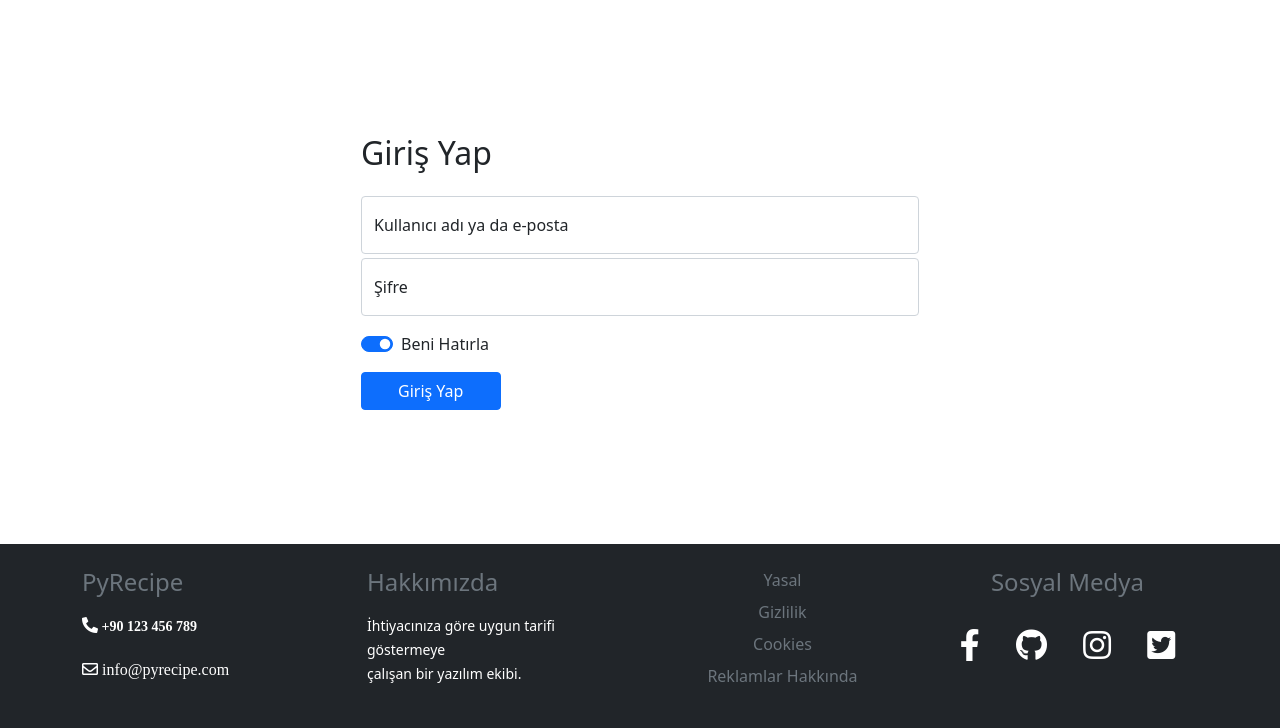
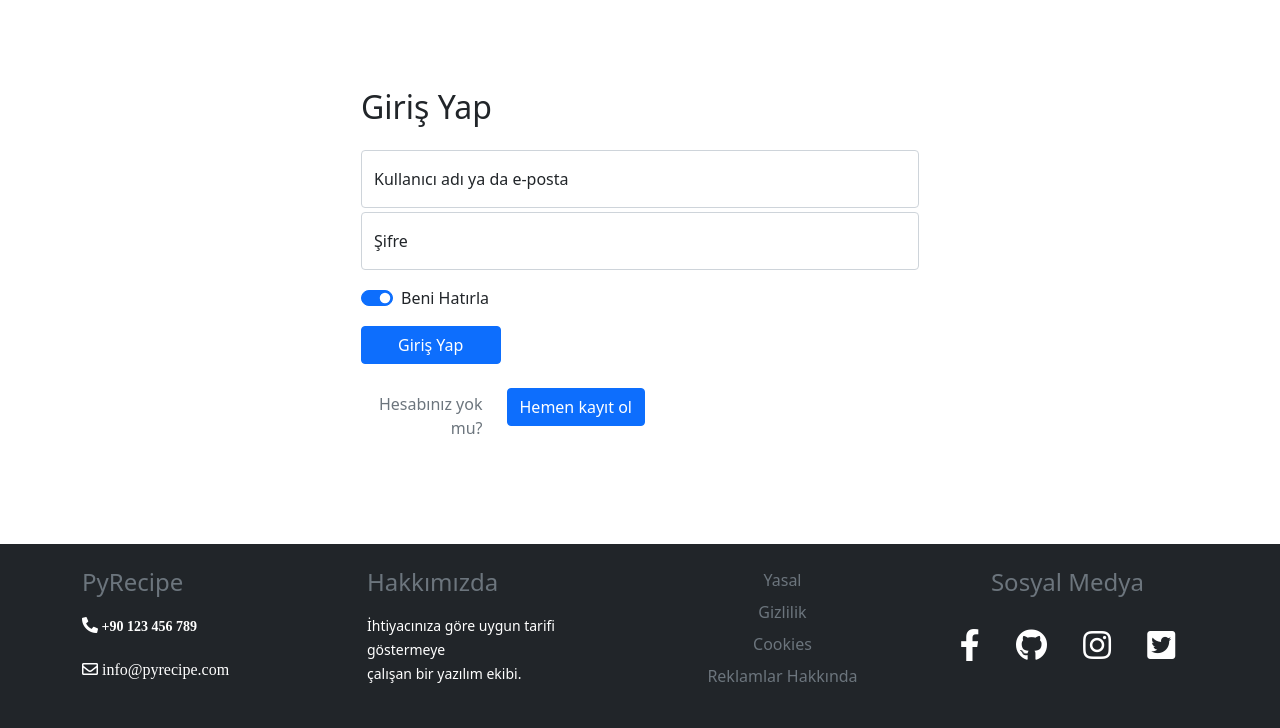
Before and after one commit to PyRecipe/PyRecipe, a Django app: page /giris in a window 1280 px wide. Shown: the part 106-834 px from the top of the page. Run offline with Django 3.2, Linux system fonts and the light colour scheme; some libraries are stand-ins or nearby versions.

Commit message:
Update login.html (#35)
Added "Don't have an account? Sign up"

Co-authored-by: Zekeriya AY <ayzekeriya@outlook.com>

```diff
--- a/templates/login.html
+++ b/templates/login.html
@@ -4,7 +4,6 @@
 
     <section style="height: 68vh;" class="d-flex align-items-center justify-content-center container">
         <form class="w-50">
-
             <h2 class="text-start mb-4">Giriş Yap</h2>
 
             <!-- form-username -->
@@ -34,8 +33,17 @@
             </div>
             <!-- /form-button -->
 
+            <!-- form-register -->
+            <div class="row mt-4">
+                <div class="col text-end mt-1">
+                    <p class="text-muted">Hesabınız yok mu?</p>
+                </div>
+                <div class="col-9">
+                    <button type="button" class="btn btn-primary">Hemen kayıt ol</button>
+                </div>
+            </div>
+            <!-- /form-register -->
         </form>
     </section>
 
-
 {% endblock %}
```
